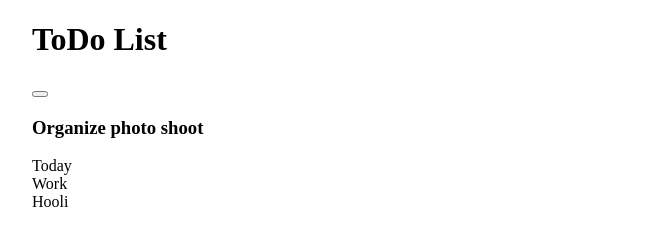
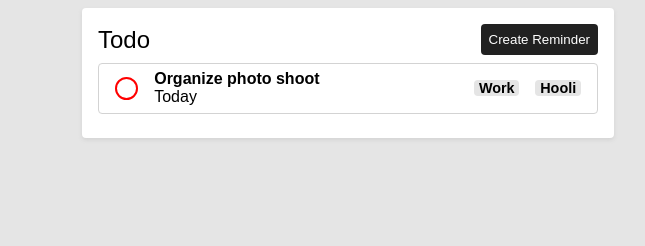
Before and after one commit to martincavil/todo-list, a plain HTML site: page index.html in a window 1280 px wide. Shown: the whole page, without its empty margins (292-937 px from the left). Drawn offline with Linux system fonts and the light colour scheme; a web font is replaced by a local one.

Commit message:
added css

```diff
--- a/assets/style.css
+++ b/assets/style.css
@@ -1,4 +1,89 @@
+@import url('https://fonts.googleapis.com/css2?family=Anek+Odia:wght@400;500;700;800&display=swap');
+
+body{
+  background-color: #e5e5e5;
+}
+
 .container {
-  width: 50%;
+  width: 500px;
   margin: auto;
+  font-family: 'Anek Odia', sans-serif;
+  background-color: #fff;
+  padding: 1rem;
+  box-shadow: 0px 2px 4px lightgray;
+  border-radius: 4px;
 }
+
+.top {
+  display: flex;
+  align-items: center;
+  justify-content: space-between;
+}
+
+h1 {
+  margin: 0;
+  padding: 0;
+  font-size: 1.5rem;
+  line-height: 0;
+  font-weight: 500;
+}
+
+button {
+  border-style: none;
+  padding: 0.5rem;
+  background-color: #212121;
+  color: #fff;
+  font-weight: 500;
+  border-radius: 4px;
+}
+
+
+.tasks {
+  align-items: center;
+  justify-content: space-between;
+}
+
+.task {
+  border: 1px solid lightgray;
+  display: flex;
+  align-items: center;
+  justify-content: space-between;
+  border-radius: 4px;
+  padding: 0.4rem 1rem;
+  margin: 0.5rem 0;
+}
+.left  {
+  display: flex;
+  align-items: center;
+  justify-content: space-between;
+}
+
+
+.round {
+  border: 2.5px solid red;
+  padding: 0.6rem;
+  border-radius: 50%;
+  margin-right: 1rem;
+}
+
+h3 {
+  margin: 0;
+  padding: 0;
+  font-size: 1rem;
+}
+
+.tags {
+  display: flex;
+  align-items: center;
+  justify-content: space-between;
+}
+
+.tag {
+  margin-left: 1rem;
+  background-color: #e5e5e5;
+  padding: 0 0.3rem;
+  font-weight: 700;
+  font-size: 0.9rem;
+  border-radius: 4px;
+
+}
--- a/index.html
+++ b/index.html
@@ -10,23 +10,24 @@
 <body>
   <div class="container">
     <div class="top">
-      <h1>ToDo List</h1>
-      <button class="create-task"></button>
+      <h1>Todo</h1>
+      <button class="create-task">Create Reminder</button>
     </div>
     <div class="tasks">
       <div class="task">
+        <div class="left">
           <div class="round"></div>
           <div class="task-desc">
             <h3>Organize photo shoot</h3>
             <span>Today</span>
+          </div>
         </div>
         <div class="tags">
           <div class="tag">Work</div>
           <div class="tag">Hooli</div>
         </div>
       </div>
-    </div>
-  </div>
+
 
 
   <script text="text/javascript" src="app.js"></script>
```
Lines whose indentation alone changed are shown as unchanged.
